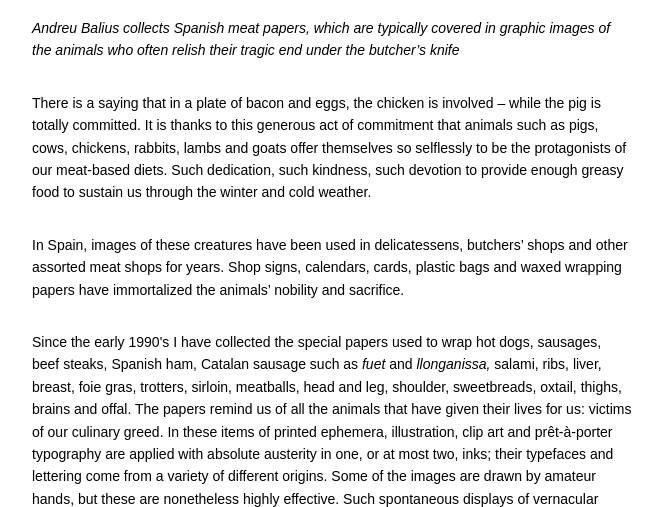
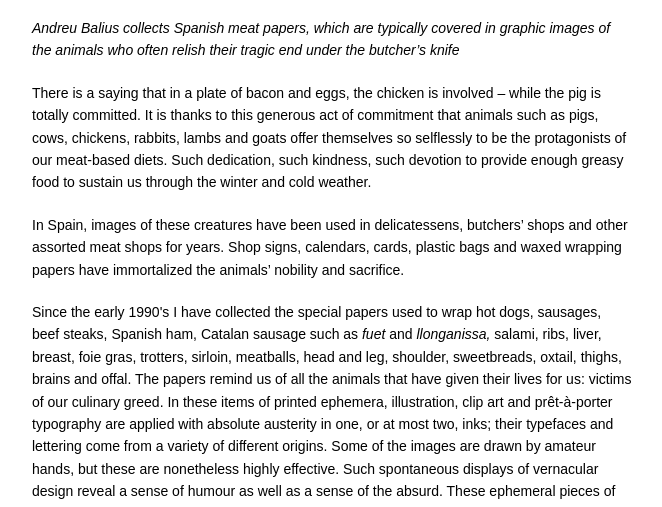
Before and after one commit to aliwhitewustl/aliwhitewustl.github.io, a plain HTML site: page index.html in a window 1280 px wide. Shown: the part 291-798 px from the top of the page, without its empty margins (308-970 px from the left). Drawn offline with Linux system fonts and the light colour scheme.

Commit message:
seeing what is margin-top

```diff
--- a/index.html
+++ b/index.html
@@ -34,7 +34,7 @@
     }
 
     p {
-      margin-top: 3rem; }
+      margin-top: 2rem; }
 
     p.first {
       margin-top:1.5rem;
```
